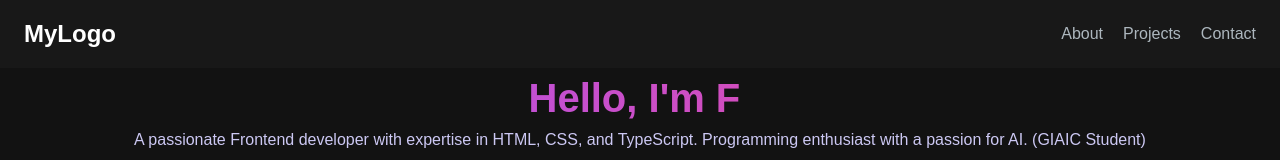
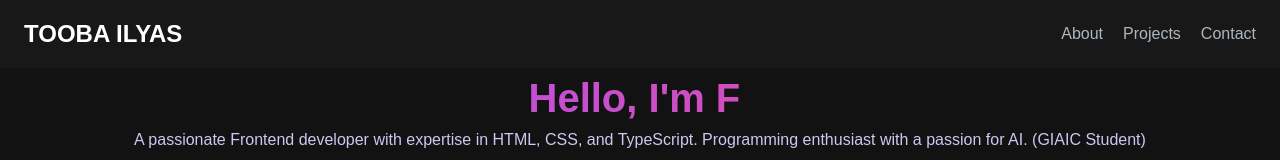
Before and after one commit to Toobailyas/portfolio-next.js-css, a Next.js app: page / in a window 1280 px wide. Shown: the top 160 px of the page. Built offline with nearby package versions, Linux system fonts and the light colour scheme.

Commit message:
Update Navbar.tsx

```diff
--- a/src/app/component/Navbar.tsx
+++ b/src/app/component/Navbar.tsx
@@ -13,7 +13,7 @@ const Navbar = () => {
   return (
     <nav className="navbar">
       <Link href="/" className="navbar-logo">
-        MyLogo
+        TOOBA ILYAS
       </Link>
       {/* Desktop Links */}
       <div className="nav-links">
```
